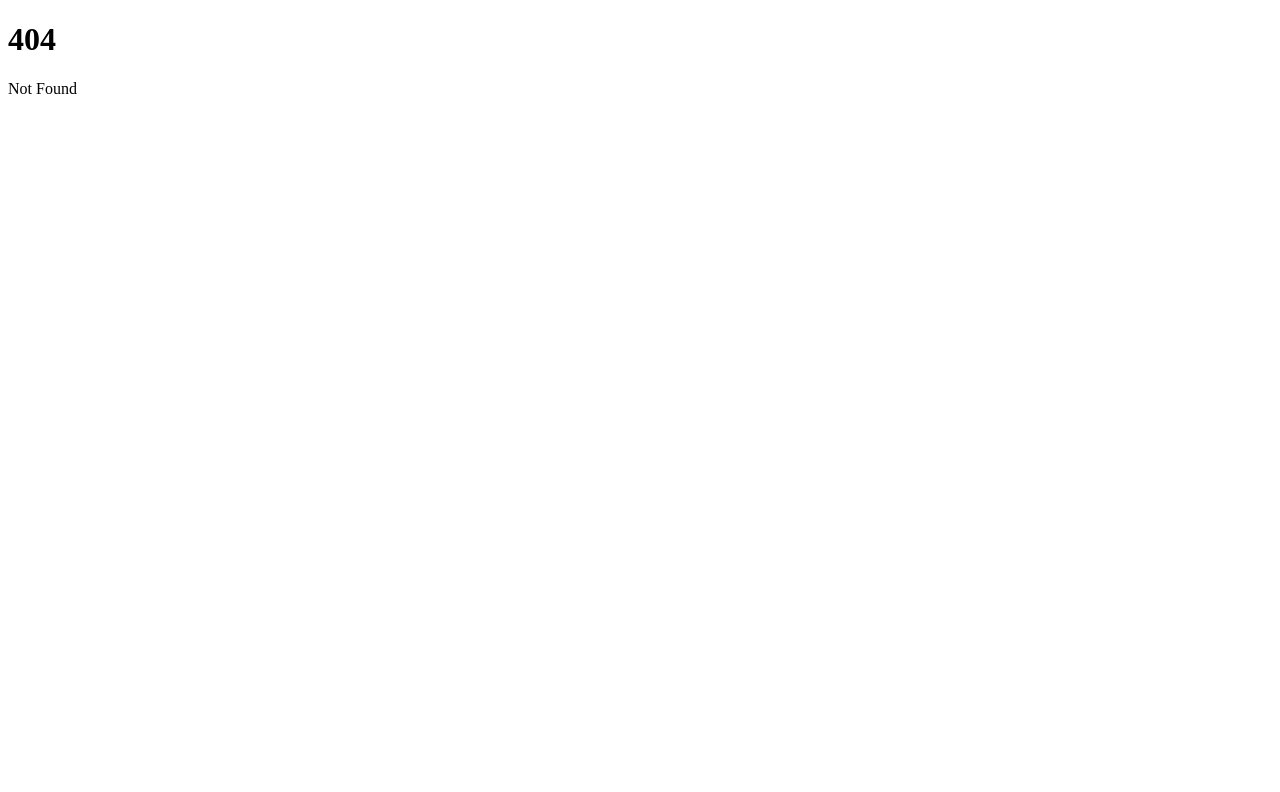
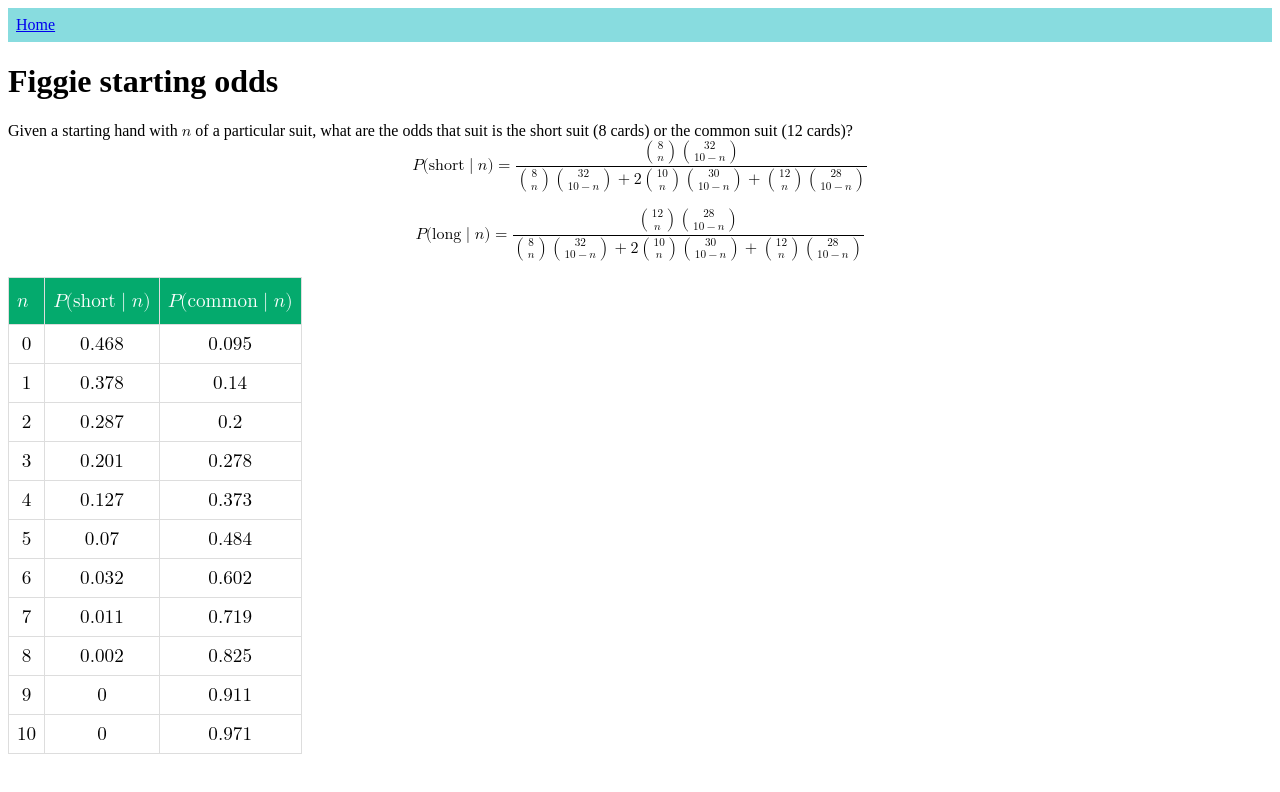
Before and after one commit to drewyoungren/svandbox, a SvelteKit app: page /amp2024/figgie_hands in a window 1280 px wide. Before the commit this address had no page. Shown: the top 792 px of the page. Built offline with nearby package versions, Linux system fonts and the light colour scheme.

Commit message:
Add figgie table

```diff
--- /dev/null
+++ b/src/lib/M.svelte
@@ -0,0 +1,61 @@
+<script>
+  import { afterUpdate } from 'svelte';
+  import katex from 'katex';
+
+  export let align = false;
+  export let display = false;
+  export let size = 'sm';
+
+  /**
+   * @type Element
+   */
+  let span;
+
+  /**
+   * @type Element
+   */
+  let span2;
+
+  /* global MathJax */
+
+  /**
+   * Adds latex styling
+   * @param formula {string}
+   * @param [align=false] {boolean}
+   * @param [size='sm'] {string}
+   * @returns {string}
+   */
+  const formatMJ = function (formula, align = false, size = 'sm') {
+    let textSize = size === 'lg' ? '\\Large' : '';
+
+    if (align) {
+      return `${textSize} \\begin{align} ${formula} \\end{align}`;
+    } else {
+      return `${textSize} ${formula}`;
+    }
+  };
+
+  const render = () => {
+    const s = formatMJ(span.innerText, align, size);
+    console.log(s, ' renderin');
+    katex.render(s, span2, {
+      throwOnError: false,
+      displayMode: display,
+      output: 'mathml',
+    });
+  };
+
+  afterUpdate(render);
+</script>
+
+<span bind:this={span} class="input">
+  <slot />
+</span>
+
+<span bind:this={span2} class="output" />
+
+<style>
+  .input {
+    display: none;
+  }
+</style>
--- /dev/null
+++ b/src/routes/amp2024/figgie_hands/+page.svelte
@@ -0,0 +1,97 @@
+<script>
+  import M from '$lib/M.svelte';
+  let display = false;
+
+  /**
+   *
+   * @param n {number}
+   * @param k {number}
+   * @returns {number} n choose k
+   */
+  function binomial(n, k) {
+    // Initialize the coefficient variable to 1.
+    var coeff = 1;
+    // Calculate the numerator of the binomial coefficient.
+    for (var x = n - k + 1; x <= n; x++) coeff *= x;
+    // Calculate the denominator of the binomial coefficient.
+    for (x = 1; x <= k; x++) coeff /= x;
+    // Return the calculated binomial coefficient.
+    return coeff;
+  }
+</script>
+
+<h1>Figgie starting odds</h1>
+
+<p>
+  Given a starting hand with <M>n</M> of a particular suit, what are the odds that
+  suit is the short suit (8 cards) or the common suit (12 cards)?
+
+  <M display={true}
+    >{`P(\\text{short} \\mid n) = \\frac{\\binom{8}{n}\\binom{32}{10 - n}}{\\binom{8}{n}\\binom{32}{10 - n} + 2\\binom{10}{n}\\binom{30}{10 - n} + \\binom{12}{n}\\binom{28}{10 - n}}`}</M
+  >
+</p>
+<p>
+  <M display={true}
+    >{`P(\\text{long} \\mid n) = \\frac{\\binom{12}{n}\\binom{28}{10 - n}}{\\binom{8}{n}\\binom{32}{10 - n} + 2\\binom{10}{n}\\binom{30}{10 - n} + \\binom{12}{n}\\binom{28}{10 - n}}`}</M
+  >
+</p>
+
+<table>
+  <tr>
+    <th><M>n</M></th>
+    <th><M>{String.raw`P(\text{short} \mid n)`}</M></th>
+    <th><M>{String.raw`P(\text{common} \mid n)`}</M></th>
+  </tr>
+  {#each [0, 1, 2, 3, 4, 5, 6, 7, 8, 9, 10] as k}
+    <tr>
+      <td><M>{k}</M></td>
+      <td
+        ><M>
+          {Math.round(
+            1000 *
+              ((binomial(32, 10 - k) * binomial(8, k)) /
+                (binomial(32, 10 - k) * binomial(8, k) +
+                  binomial(30, 10 - k) * binomial(10, k) * 2 +
+                  binomial(28, 10 - k) * binomial(12, k)))
+          ) / 1000}
+        </M></td
+      >
+      <td
+        ><M>
+          {Math.round(
+            1000 *
+              ((binomial(28, 10 - k) * binomial(12, k)) /
+                (binomial(32, 10 - k) * binomial(8, k) +
+                  binomial(30, 10 - k) * binomial(10, k) * 2 +
+                  binomial(28, 10 - k) * binomial(12, k)))
+          ) / 1000}
+        </M></td
+      >
+    </tr>
+  {/each}
+</table>
+
+<style>
+  table {
+    font-family: Arial, Helvetica, sans-serif;
+    border-collapse: collapse;
+    font-size: larger;
+  }
+
+  td,
+  th {
+    border: 1px solid #ddd;
+    padding: 8px;
+  }
+  th {
+    padding-top: 12px;
+    padding-bottom: 12px;
+    text-align: left;
+    background-color: #04aa6d;
+    color: white;
+  }
+
+  td {
+    text-align: center;
+  }
+</style>
```
Also changed, not shown: src/routes/amp2024/+page.svelte (+11 -1 lines).
